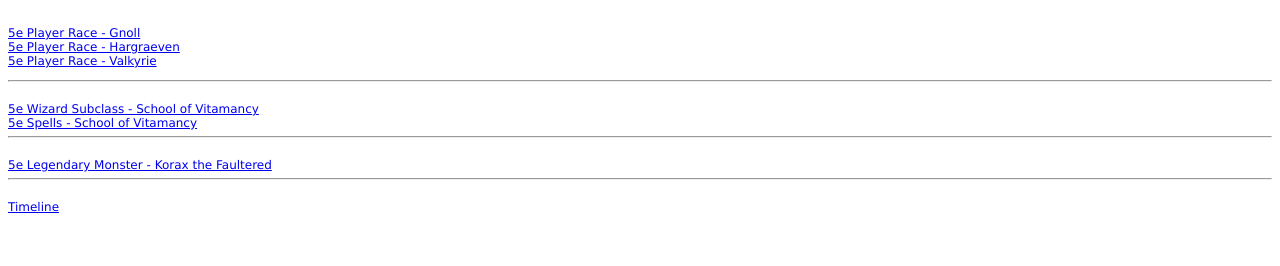
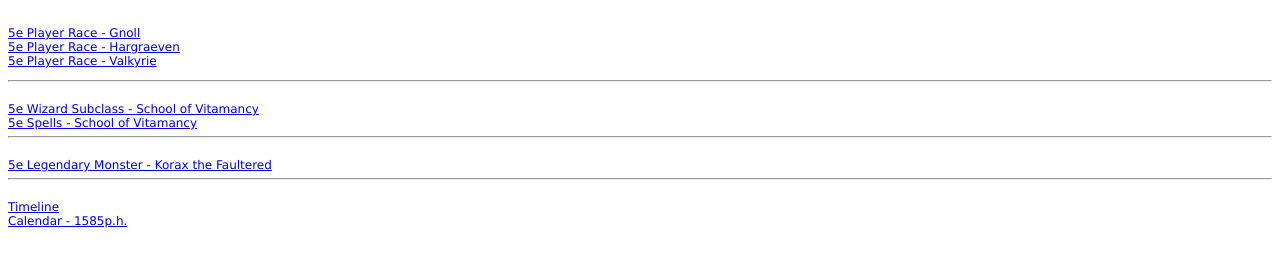
Before and after one commit to HBFox/hbfox.github.io, a plain HTML site: page index.html in a window 1280 px wide. Drawn offline with Linux system fonts and the light colour scheme.

Commit message:
form-com-2

```diff
--- a/index.html
+++ b/index.html
@@ -42,6 +42,9 @@ body { font-family:Verdana; font-size:12px; color:black; } a:hover {color:black;
 <a href="timeline.html">
 Timeline</a>
 <br>
+<a href="Calendar - 1585p.h..pdf">
+Calendar - 1585p.h.</a>
+<br>
 </p>
 </body>
 </html>
```
Also changed, not shown: 1 other file.
